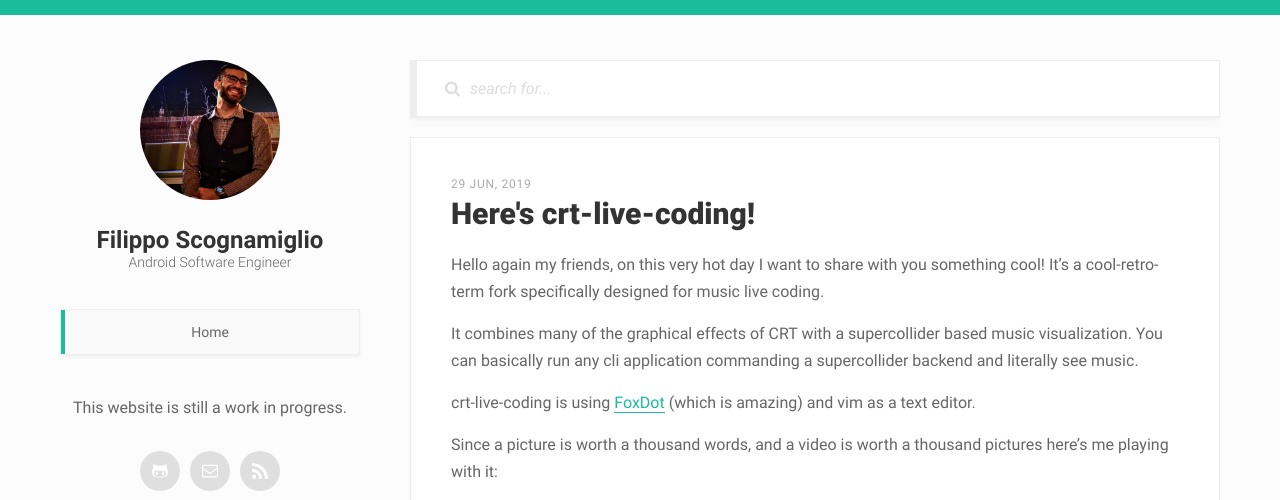
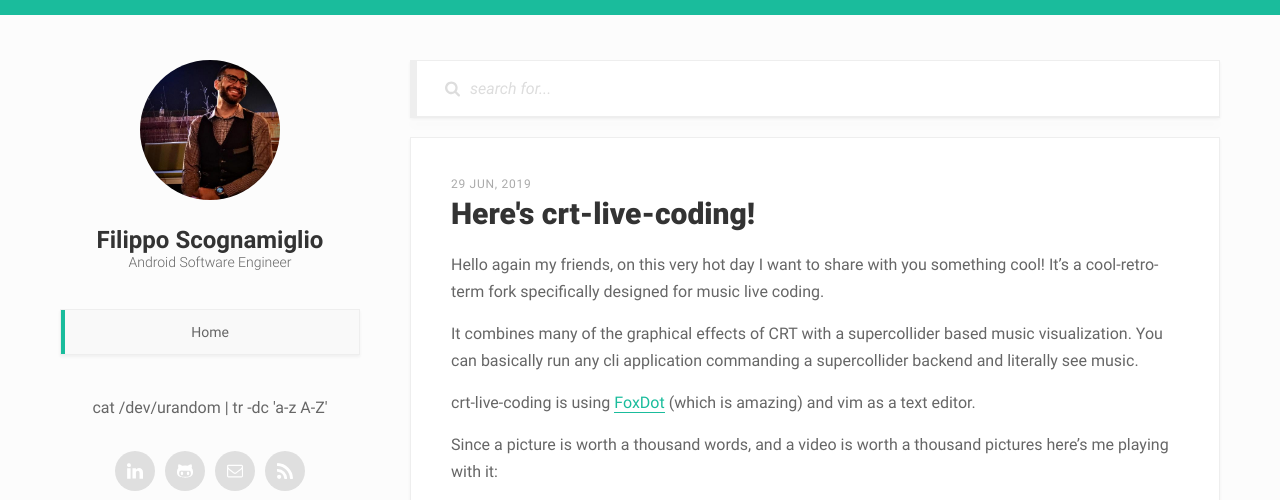
Before and after one commit to Swordfish90/swordfish90.github.io, a Jekyll site: the page built from index.html, in a window 1280 px wide. Shown: the top 500 px of the page. Built offline with Jekyll 4.4.1, drawn with Linux system fonts in a browser that asks for light colours; the list of posts is cut into pages by our own code; grey boxes are pictures that could not be loaded.

Commit message:
Small tweaks to config.

```diff
--- a/_config.yml
+++ b/_config.yml
@@ -2,7 +2,7 @@
 name: Filippo Scognamiglio
 job_title: Android Software Engineer
 email: flscogna@gmail.com
-description: This website is still a work in progress.
+description: cat /dev/urandom | tr -dc 'a-z A-Z'
 avatar: /assets/avatar.jpg
 favicon: /favicon.ico
 twitter_handler: your_handler
@@ -15,7 +15,7 @@ social_networks:
 -  { name: twitter, url: '' }
 -  { name: instagram, url: '' }
 -  { name: google-plus, url: '' }
--  { name: linkedin, url: '' }
+-  { name: linkedin, url: 'https://www.linkedin.com/in/filipposcognamiglio90/' }
 -  { name: skype, url: '' }
 -  { name: github, url: 'https://github.com/Swordfish90' }
 -  { name: codepen, url: '' }
```
